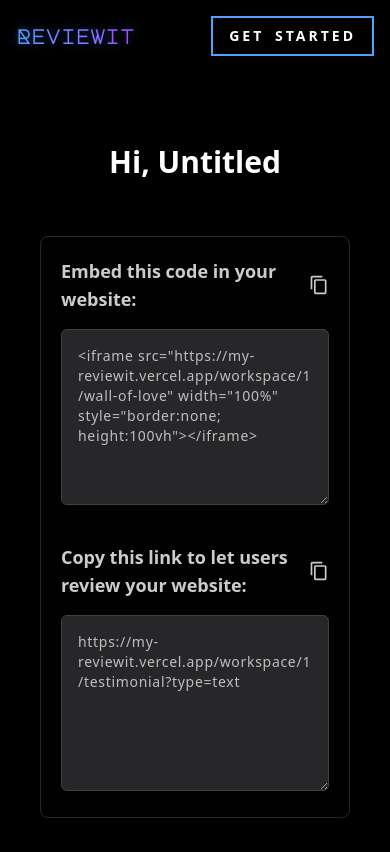
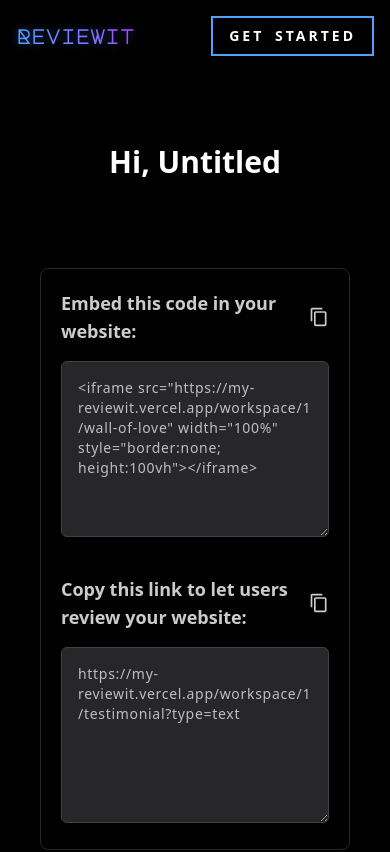
Before and after one commit to ht1423/Reviewit, a React (Vite) app in the folder frontend/: page /workspace/1 in a window 390 px wide. Shown: the top 852 px of the page. Built offline with nearby package versions, Linux system fonts and the light colour scheme; no server answers.

Commit message:
dashboard updated again

```diff
--- a/frontend/src/components/workspace/Heading.jsx
+++ b/frontend/src/components/workspace/Heading.jsx
@@ -7,7 +7,7 @@ function Heading({text}) {
     : 'Untitled';
 
   return (
-    <div className='flex items-center justify-center mt-12 sm:mt-20 mb-12 sm:mb-20'>
+    <div className='flex items-center justify-center mt-16 sm:mt-20 mb-20 sm:mb-20'>
       <div className="text-3xl sm:text-5xl p-2 font-semibold  text-white truncate max-w-[7em] sm:max-w-[9em] md:max-w-[11em] lg:max-w-[13em] xl:max-w-[18em]">
       Hi, {displayText}
     </div>
--- a/frontend/src/components/workspace/Skeleton.jsx
+++ b/frontend/src/components/workspace/Skeleton.jsx
@@ -14,7 +14,7 @@ function Skeleton() {
   const workspace = workspaceStore((state) => state.workspace);
 
   return (
-    <div className="my-16">
+    <div className="">
         <Heading text={workspace?.name}/>
         <EmbedCode />
       <div className='flex flex-col md:flex-row justify-center items-center mt-12 sm:mt-20 gap-10 md:gap-16'>
```
